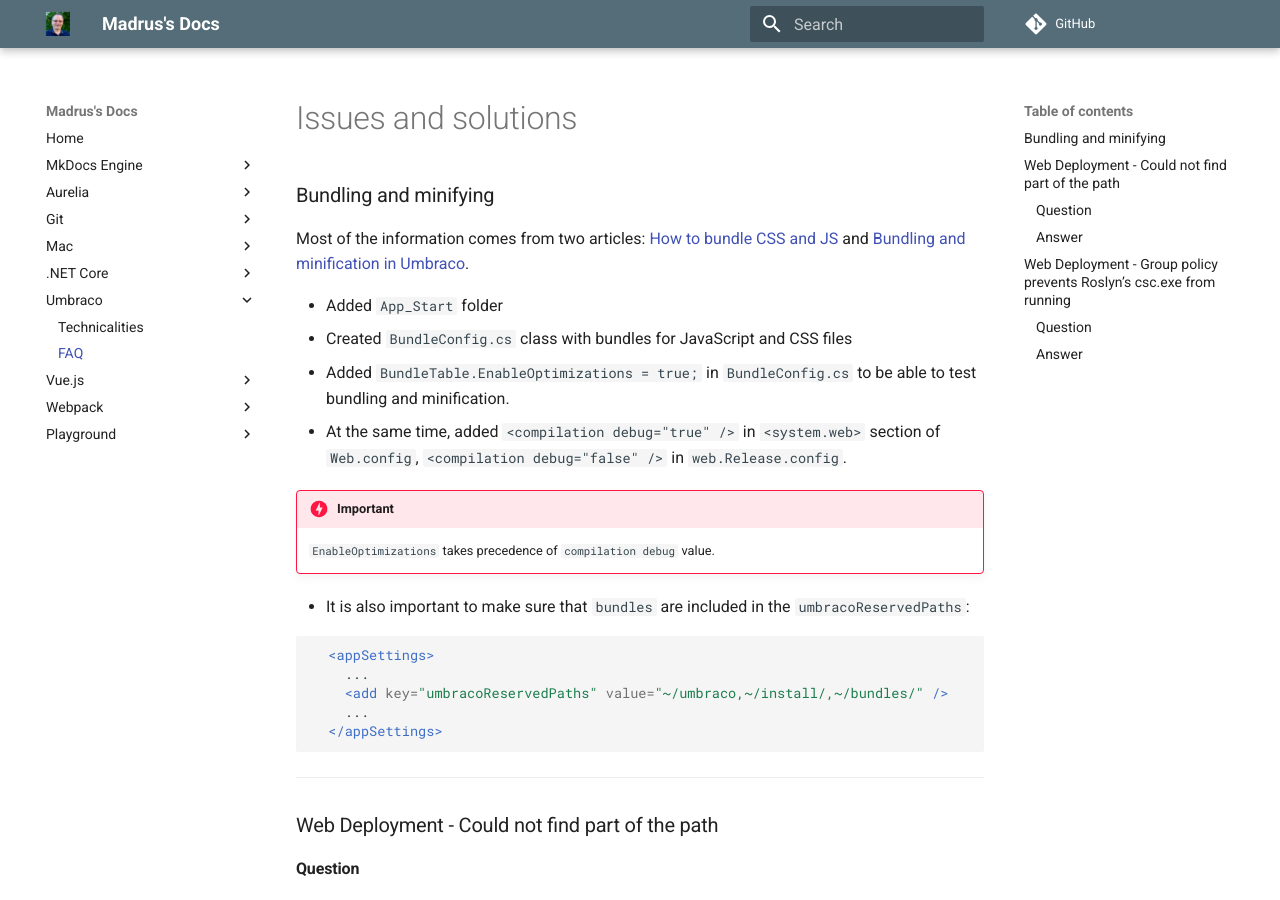
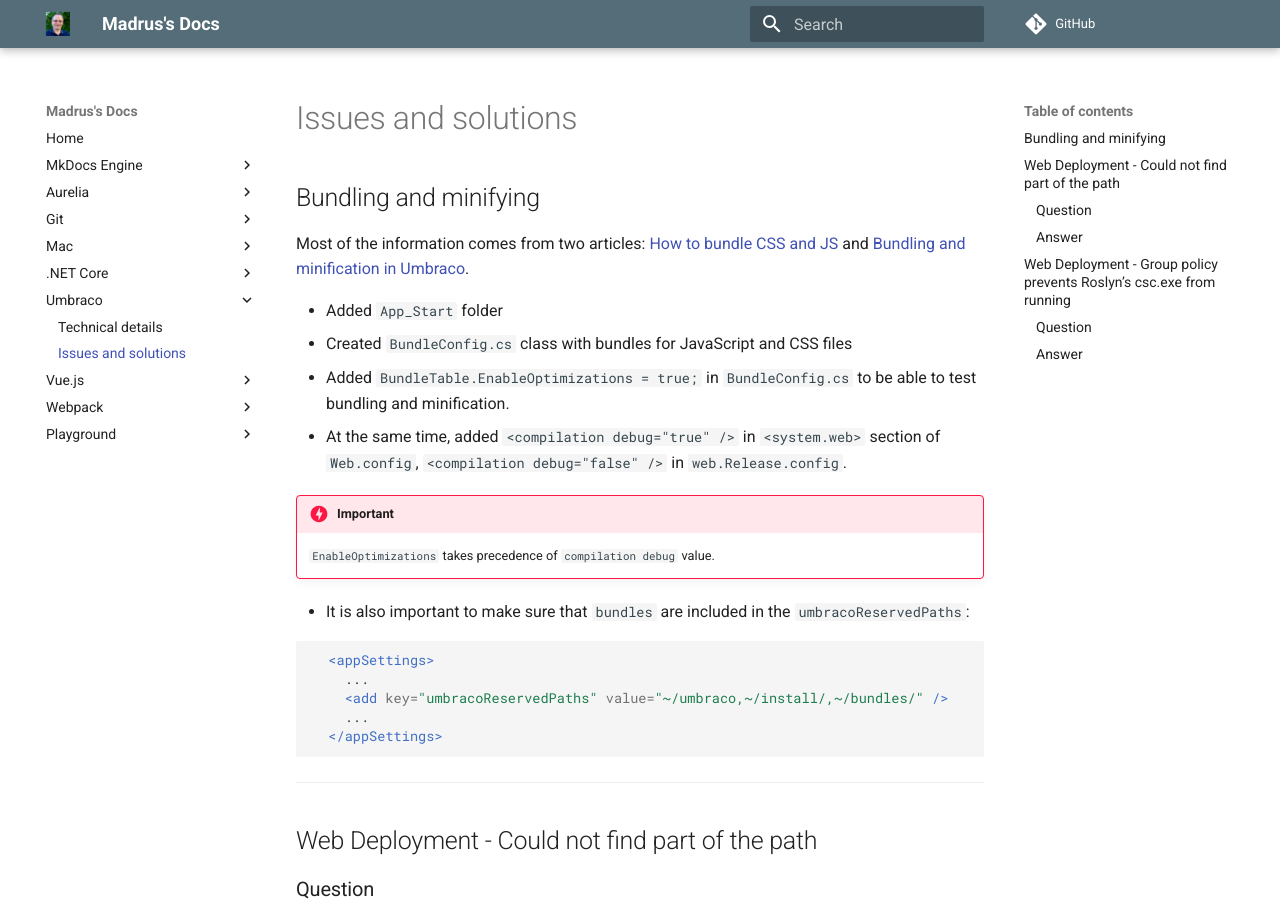
Before and after one commit to madrus/mdocs, an MkDocs documentation site: the page built from docs/umbraco/faq.md, in a window 1280 px wide and 900 px high. Built offline with MkDocs 1.6.1 and Material for MkDocs 9.7.7, drawn with Linux system fonts in a browser that asks for light colours; comment, search, counter and statistics services are not loaded; old or Windows-style settings are respelled for this version of MkDocs.

Commit message:
small tweaks

```diff
--- a/docs/umbraco/faq.md
+++ b/docs/umbraco/faq.md
@@ -24,15 +22,15 @@ Most of the information comes from two articles: [How to bundle CSS and JS](http
 
 ---
 
-### Web Deployment - Could not find part of the path
+## Web Deployment - Could not find part of the path
 
-#### Question
+### Question
 
 Error during web deploy
 
 > Could not open Source file: Could not find a part of the path 'J:\U\Ed4u\Ed4u\App_Plugins\LeBlender\Web.config;\App_Plugins\LeBlender\Web.config'.
 
-#### Answer
+### Answer
 
 Find the deployment profile `energydiet4u.nl - Web Deploy.pubxml`
 
@@ -46,15 +44,15 @@ and add the following key to the `PropertyGroup` section:
 
 ---
 
-### Web Deployment - Group policy prevents Roslyn's csc.exe from running
+## Web Deployment - Group policy prevents Roslyn's csc.exe from running
 
-#### Question
+### Question
 
 Website runtime error after deployment to GoDaddy:
 
 ![CodeDOM error](../img/roslyn_csc_error.PNG)
 
-#### Answer
+### Answer
 
 Since the .NET 4.5 version, Roslyn compilation is the default way of compiling. This means if you create any web application either Web Forms or MVC using .NET 4.5 you get this Roslyn csc.exe compilation pre-installed in your project.
 
--- a/mkdocs.yml
+++ b/mkdocs.yml
@@ -97,8 +97,8 @@ pages:
     - Notes: dotnet/notes.md
     - Tips: dotnet/tips.md
   - Umbraco:
-    - Technicalities: umbraco/technicalities.md
-    - FAQ: umbraco/faq.md
+    - Technical details: umbraco/technicalities.md
+    - Issues and solutions: umbraco/faq.md
   - Vue.js:
     - Vue.js Basics: vuejs/basics.md
   - Webpack:
```
Also changed, not shown: other parts of docs/umbraco/faq.md (+1 -3 lines), docs/umbraco/technicalities.md (+5 -7 lines), docs/vuejs/basics.md (+0 -4 lines).
